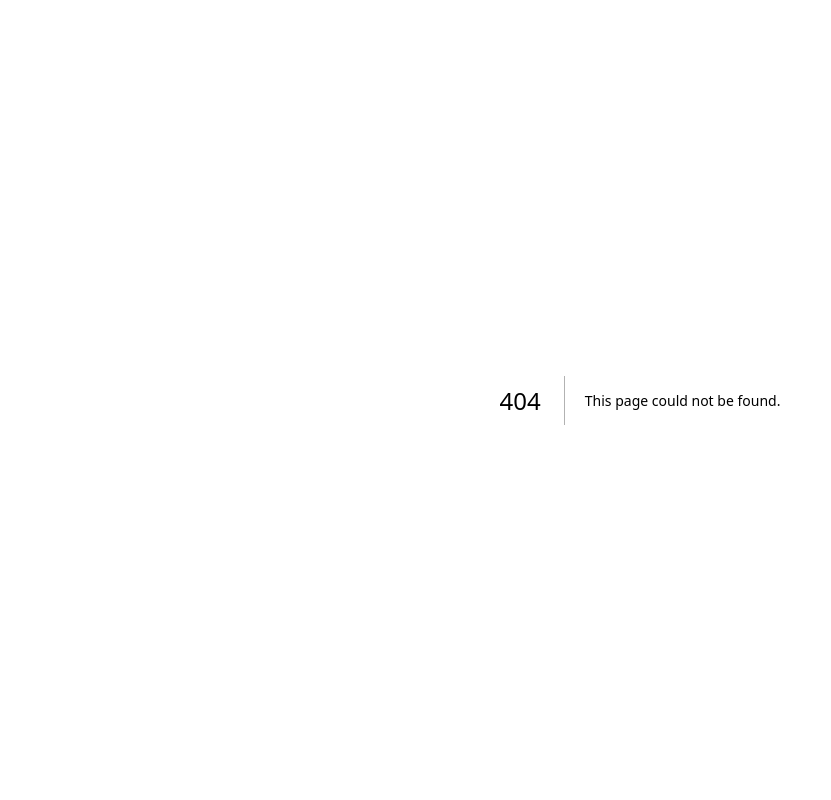
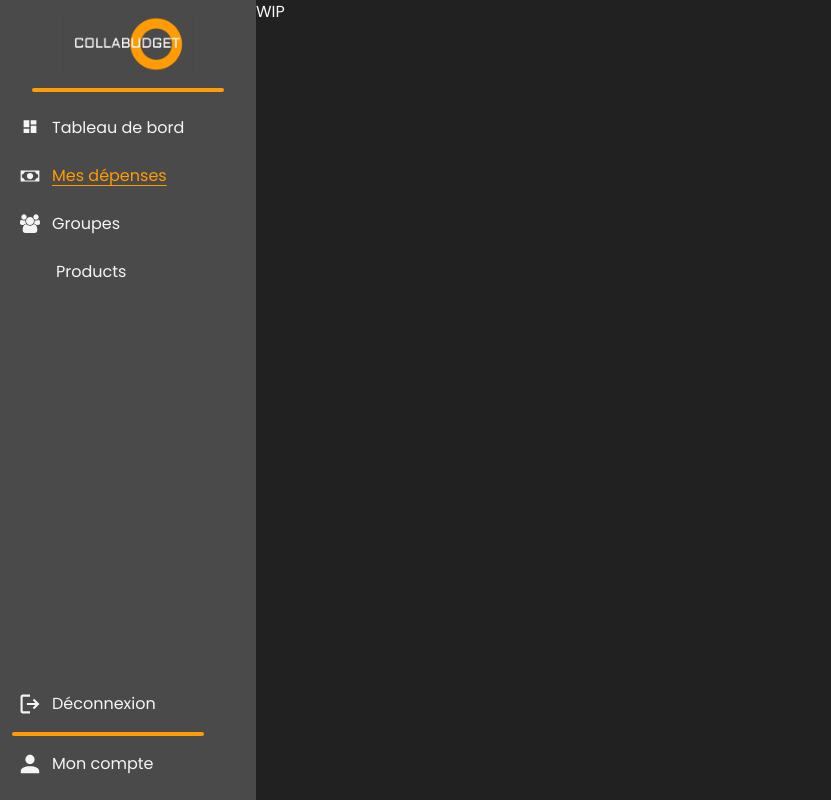
Before and after one commit to Timerns/Collabudget, a Next.js app in the folder frontend/: page /app/mes-depenses in a window 1280 px wide. Before the commit this address had no page. Shown: the whole page, without its empty margins (0-831 px from the left). Built offline with nearby package versions, Linux system fonts and the light colour scheme.

Commit message:
Base routes

```diff
--- /dev/null
+++ b/frontend/src/app/app/groupe/[groupId]/page.tsx
@@ -0,0 +1,5 @@
+export default function Page({ params }: { params: { groupId: number } }) {
+    return (
+        <div>WIP {params.groupId}</div>
+    )
+}
--- /dev/null
+++ b/frontend/src/app/app/layout.tsx
@@ -0,0 +1,12 @@
+import AppMenu from "@/app/components/Menus/AppMenu";
+
+export default function RootLayout({children,}: {children: React.ReactNode}) {
+    return (
+        <div className={"font-primary bg-secondary text-white mt-24 md:mt-0 md:ml-64 min-h-screen"}>
+            <AppMenu />
+            <div>
+                {children}
+            </div>
+        </div>
+    )
+}
--- /dev/null
+++ b/frontend/src/app/app/mes-depenses/page.tsx
@@ -0,0 +1,5 @@
+export default function Page() {
+    return (
+        <div>WIP</div>
+    )
+}
--- /dev/null
+++ b/frontend/src/app/app/tableau-de-bord/page.tsx
@@ -0,0 +1,5 @@
+export default function Page()  {
+    return (
+        <div>WIP</div>
+    )
+}
--- a/frontend/src/app/components/Menus/AppMenu.tsx
+++ b/frontend/src/app/components/Menus/AppMenu.tsx
@@ -1,6 +1,7 @@
 "use client"
 import React, { useState, FC } from 'react'
 import { usePathname } from 'next/navigation';
+import Link from "next/link";
 
 type pageProps = {}
 
@@ -37,27 +38,27 @@ const AppMenu: FC<pageProps> = (props) => {
             <aside id="sidebar-multi-level-sidebar" className={"fixed top-0 left-0 z-30 w-64 h-screen transition-transform  sm:translate-x-0" + (navbarOpen ? "" : " -translate-x-full")} aria-label="Sidebar">
                 <div className="flex flex-col h-full px-3 py-4 overflow-y-auto bg-light-secondary ">
 
-                    <a href="/" className="flex justify-center w-full mx-auto invisible sm:visible">
+                    <Link href="/app/tableau-debord" className="flex justify-center w-full mx-auto invisible sm:visible">
                         <img src="/collabudget-light.png" className="h-14" alt="Collabudget Logo" />
-                    </a>
+                    </Link>
                     <hr className="w-48 h-1 mx-auto my-4 bg-primary border-0 rounded" />
                     <ul className="space-y-2 font-medium">
                         <li>
-                            <a href="#" className="flex items-center p-2 text-light-gray group">
+                            <Link href="/app/tableau-de-bord" className="flex items-center p-2 text-light-gray group">
                                 <svg className="w-5 h-5" viewBox="0 0 31 34" aria-hidden="true" fill="currentColor" xmlns="http://www.w3.org/2000/svg">
                                     <path d="M16.7083 10.875V3.625H26.375V10.875H16.7083ZM4.625 15.7083V3.625H14.2917V15.7083H4.625ZM16.7083 25.375V13.2917H26.375V25.375H16.7083ZM4.625 25.375V18.125H14.2917V25.375H4.625Z" />
                                 </svg>
-                                <span className={"ml-3 text-light-gray  hover:text-primary" + (pathname == "/app" ? " text-primary underline decoration-primary underline-offset-4": " text-white")}>Tableau de bord</span>
-                            </a>
+                                <span className={"ml-3 text-light-gray  hover:text-primary" + (pathname == "/app/tableau-de-bord" ? " text-primary underline decoration-primary underline-offset-4": " text-white")}>Tableau de bord</span>
+                            </Link>
                         </li>
                         <li>
-                            <a href="#" className="flex items-center p-2 text-light-gray group">
+                            <Link href="/app/mes-depenses" className="flex items-center p-2 text-light-gray group">
                                 <svg className="w-5 h-5" width="29" height="29" viewBox="0 0 29 29" fill="currentColor" xmlns="http://www.w3.org/2000/svg">
                                     <path d="M19.0312 14.5C19.0312 15.3962 18.7655 16.2723 18.2676 17.0174C17.7697 17.7626 17.062 18.3434 16.234 18.6863C15.4061 19.0293 14.495 19.119 13.616 18.9442C12.737 18.7693 11.9296 18.3378 11.2959 17.7041C10.6622 17.0704 10.2307 16.263 10.0558 15.384C9.88098 14.505 9.97071 13.5939 10.3137 12.766C10.6566 11.938 11.2374 11.2303 11.9826 10.7324C12.7277 10.2345 13.6038 9.96875 14.5 9.96875C15.7018 9.96875 16.8543 10.4461 17.7041 11.2959C18.5539 12.1457 19.0312 13.2982 19.0312 14.5ZM28.0938 7.25V21.75C28.0938 21.9904 27.9983 22.2209 27.8283 22.3908C27.6584 22.5608 27.4279 22.6562 27.1875 22.6562H1.8125C1.57215 22.6562 1.34164 22.5608 1.17168 22.3908C1.00173 22.2209 0.90625 21.9904 0.90625 21.75V7.25C0.90625 7.00965 1.00173 6.77914 1.17168 6.60918C1.34164 6.43923 1.57215 6.34375 1.8125 6.34375H27.1875C27.4279 6.34375 27.6584 6.43923 27.8283 6.60918C27.9983 6.77914 28.0938 7.00965 28.0938 7.25ZM26.2812 12.5006C25.2522 12.1963 24.3156 11.6394 23.5569 10.8806C22.7981 10.1219 22.2412 9.18529 21.9369 8.15625H7.06309C6.75882 9.18529 6.20193 10.1219 5.44315 10.8806C4.68436 11.6394 3.74779 12.1963 2.71875 12.5006V16.4994C3.74779 16.8037 4.68436 17.3606 5.44315 18.1194C6.20193 18.8781 6.75882 19.8147 7.06309 20.8438H21.9369C22.2412 19.8147 22.7981 18.8781 23.5569 18.1194C24.3156 17.3606 25.2522 16.8037 26.2812 16.4994V12.5006Z" fill="#F5F5F5" />
                                 </svg>
 
-                                <span className={"ml-3 text-light-gray  hover:text-primary" + (pathname == "/depence" ? " text-primary underline decoration-primary underline-offset-4": " text-white")}>Mes dépenses</span>
-                            </a>
+                                <span className={"ml-3 text-light-gray  hover:text-primary" + (pathname == "/app/mes-depenses" ? " text-primary underline decoration-primary underline-offset-4": " text-white")}>Mes dépenses</span>
+                            </Link>
                         </li>
                         <li>
                             <button type="button" className="flex items-center w-full p-2 text-base text-gray-900 transition duration-75 rounded-lg group" aria-controls="dropdown-example" data-collapse-toggle="dropdown-example">
--- a/frontend/src/app/components/Menus/LandingMenu.tsx
+++ b/frontend/src/app/components/Menus/LandingMenu.tsx
@@ -1,6 +1,7 @@
 "use client"
 import React, { useState, FC } from 'react'
 import { usePathname } from 'next/navigation';
+import Link from "next/link";
 
 type pageProps = {}
 
@@ -10,9 +11,9 @@ const LandingMenu: FC<pageProps> = (props) => {
   return (
     <nav className="bg-secondary md:px-10">
       <div className="flex flex-wrap items-center justify-between mx-auto p-4">
-        <a href="/" className="flex items-center">
+        <Link href="/" className="flex items-center">
           <img src="/collabudget-light.png" className="h-12 mr-8" alt="Collabudget Logo" />
-        </a>
+        </Link>
         <button data-collapse-toggle="navbar-default"
                 type="button"
                 className="inline-flex items-center p-2 w-10 h-10 justify-center text-sm text-gray-500 rounded-lg md:hidden hover:bg-light-gray focus:outline-none focus:ring-2 focus:ring-light-gray"
@@ -42,7 +43,7 @@ const LandingMenu: FC<pageProps> = (props) => {
               <a href="/contact" className={"block py-2 pl-3 pr-4 rounded hover:text-primary" + (pathname == "/contact" ? " text-primary underline decoration-primary underline-offset-4": " text-white")} aria-current="page">Contact</a>
             </li>
             <li className="lg:ml-20">
-              <a href="/signin" className={"block py-2 pl-3 pr-4 rounded hover:text-primary" + (pathname == "/signin" ? " text-primary underline decoration-primary underline-offset-4": " text-white")} aria-current="page">Connexion</a>
+              <Link href="/login" className={"block py-2 pl-3 pr-4 rounded hover:text-primary" + (pathname == "/signin" ? " text-primary underline decoration-primary underline-offset-4": " text-white")} aria-current="page">Connexion</Link>
             </li>
           </ul>
         </div>
--- a/frontend/src/app/components/menu.tsx
+++ /dev/null
@@ -1,23 +0,0 @@
-export default function Menu() {
-    return (
-        <nav className="bg-secondary shadow shadow-gray-300 w-100 px-8 py-4 md:px-auto" id={"web-menu"}>
-            <div
-                className="md:h-16 h-28 mx-auto md:px-4 container flex items-center justify-between flex-wrap md:flex-nowrap">
-                <div className="md:order-1">
-                    <img src={"/collabudget-light.png"} className={"h-16"}/>
-                </div>
-                <div className="text-white order-3 w-full md:w-auto md:order-2">
-                    <ul className="flex justify-between">
-                        <li className="md:px-4 md:py-2 hover:text-primary activ"><a href="#">Accueil</a></li>
-                        <li className="md:px-4 md:py-2 hover:text-primary"><a href="#">Solution</a></li>
-                        <li className="md:px-4 md:py-2 hover:text-primary"><a href="#">A propos</a></li>
-                        <li className="md:px-4 md:py-2 hover:text-primary"><a href="#">Contact</a></li>
-                    </ul>
-                </div>
-                <div className="text-white order-2 md:order-3">
-                    <a className={"md:px-4 md:py-2 hover:text-primary"}>Connexion</a>
-                </div>
-            </div>
-        </nav>
-    )
-}
--- a/frontend/src/app/layout.tsx
+++ b/frontend/src/app/layout.tsx
@@ -1,11 +1,10 @@
 import './globals.css'
-import type { Metadata } from 'next'
-
+import type {Metadata} from 'next'
 
 
 export const metadata: Metadata = {
-  title: 'Create Next App',
-  description: 'Generated by create next app',
+    title: 'Collabudget',
+    description: 'Gérez votre budget facilement',
 }
 
 export default function RootLayout({
@@ -15,7 +14,7 @@ export default function RootLayout({
 }) {
     return (
         <html lang="fr">
-      <body className={"font-primary"}>{children}</body>
+            <body>{children}</body>
         </html>
     )
 }
--- /dev/null
+++ b/frontend/src/app/login/page.tsx
@@ -0,0 +1,5 @@
+export default function Page() {
+    return (
+        <div>Hi login</div>
+    )
+}
--- a/frontend/src/app/page.tsx
+++ b/frontend/src/app/page.tsx
@@ -2,7 +2,7 @@
 import Footer from "@/app/components/footer";
 import LandingMenu from "./components/Menus/LandingMenu";
 
-export default function Landing() {
+export default function Page() {
     console.log("Hello World " + process.env.HELLO);
     return (
         <>
--- a/frontend/tailwind.config.ts
+++ b/frontend/tailwind.config.ts
@@ -14,7 +14,8 @@ const config: Config = {
         'primary': '#FF9B05',
         'light-gray': "#F5F5F5",
         'red': "#F14668",
-        'green': "#46D2A0"
+        'green': "#46D2A0",
+        'white': "#F5F5F5"
       },
       fontFamily: {
         'primary': ['Poppins']
```
Lines whose indentation alone changed are shown as unchanged.
